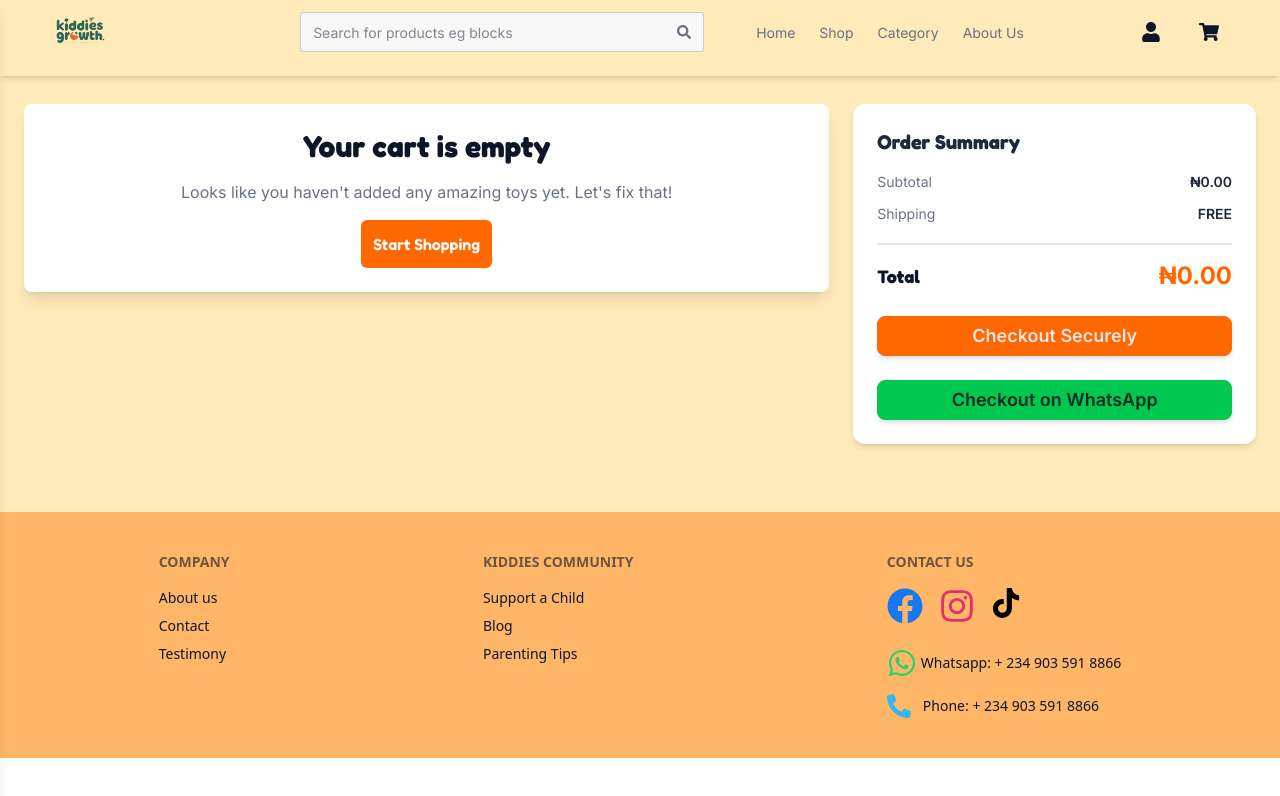
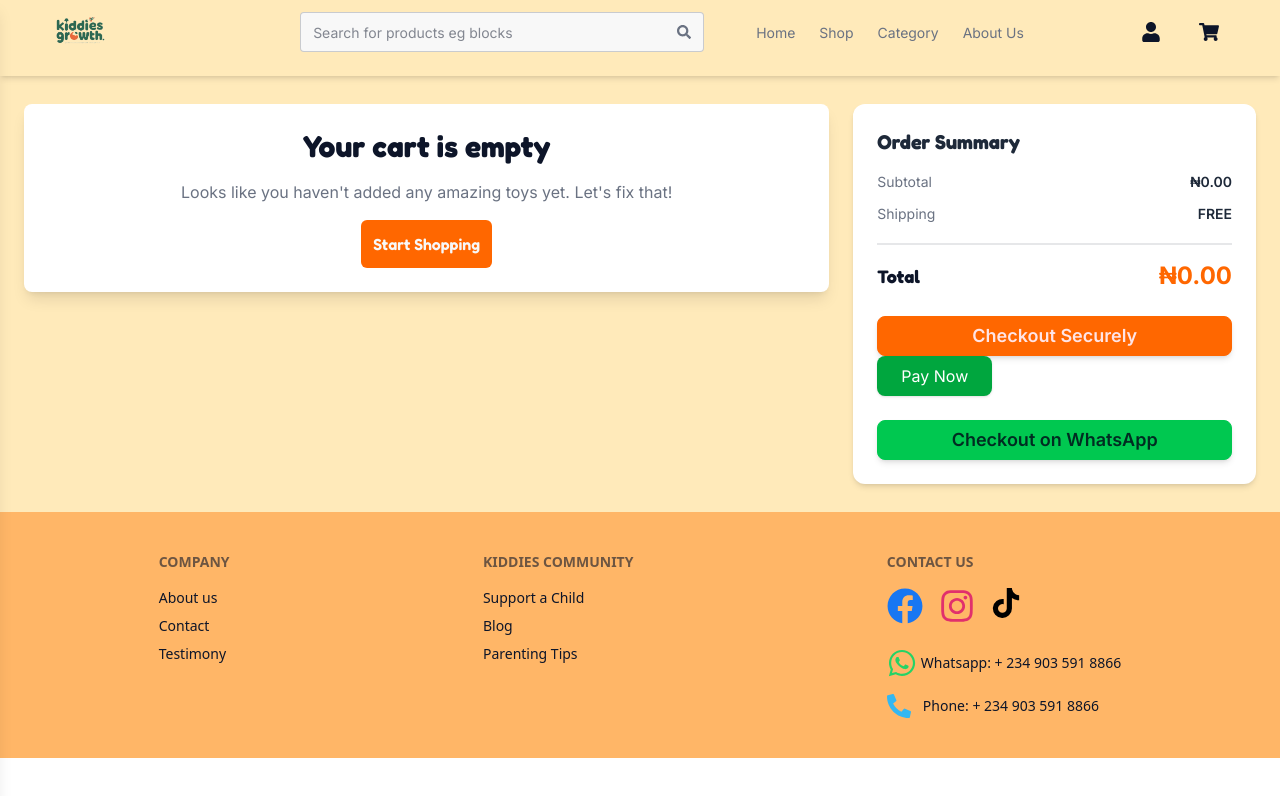
Before and after one commit to Kkebuka/kiddiesgrowth, a React (Vite) app: page /cart in a window 1280 px wide. Shown: the top 796 px of the page. Built offline with nearby package versions, Linux system fonts and the light colour scheme.

Commit message:
minor change

```diff
--- a/index.html
+++ b/index.html
@@ -4,6 +4,7 @@
     <meta charset="UTF-8" />
     <link rel="icon" type="image/x-icon" href="/public/kg_logo.png" />
     <meta name="viewport" content="width=device-width, initial-scale=1.0" />
+    <script src="https://js.paystack.co/v1/inline.js"></script>
     <title>Your number one store for kids toys</title>
   </head>
   <body>
--- /dev/null
+++ b/src/components/ui/PaystackButton.tsx
@@ -0,0 +1,36 @@
+import React from "react";
+
+const PaystackButton = ({ amount, metadata }) => {
+  const paystack = import.meta.env.PayStack_test_PublicKey;
+  console.log(import.meta.env.PayStack_test_PublicKey, "working");
+  const email = "ronkecyn@gmail.com";
+  const payWithPaystack = () => {
+    const handler = window.PaystackPop.setup({
+      key: paystack, // Replace with your Paystack PUBLIC key
+      email,
+      amount: amount * 100, // Paystack uses kobo, so multiply by 100
+      currency: "NGN",
+      ref: "" + Math.floor(Math.random() * 1000000000 + 1), // unique reference
+      metadata: metadata || {},
+      callback: function (response) {
+        alert("Payment complete! Reference: " + response.reference);
+        // TODO: call backend to verify payment here
+      },
+      onClose: function () {
+        alert("Transaction was not completed, window closed.");
+      },
+    });
+    handler.openIframe();
+  };
+
+  return (
+    <button
+      onClick={payWithPaystack}
+      className="bg-green-600 hover:bg-green-700 text-white px-6 py-2 rounded-lg shadow"
+    >
+      Pay Now
+    </button>
+  );
+};
+
+export default PaystackButton;
--- a/src/pages/cartPage/components/OrderSummary.tsx
+++ b/src/pages/cartPage/components/OrderSummary.tsx
@@ -1,3 +1,5 @@
+import PaystackButton from "../../../components/ui/PaystackButton";
+
 export default function OrderSummary({
   total,
   link,
@@ -55,7 +57,18 @@ export default function OrderSummary({
           <button className="btn btn-primary w-full mt-6 text-lg font-semibold shadow-md hover:shadow-lg transition-all">
             Checkout Securely
           </button>
-
+          <PaystackButton
+            amount={4000}
+            metadata={{
+              custom_fields: [
+                {
+                  display_name: "Customer Name",
+                  variable_name: "customer_name",
+                  value: "John Doe",
+                },
+              ],
+            }}
+          />
           <div className="text-center">
             <a
               href={link}
```
